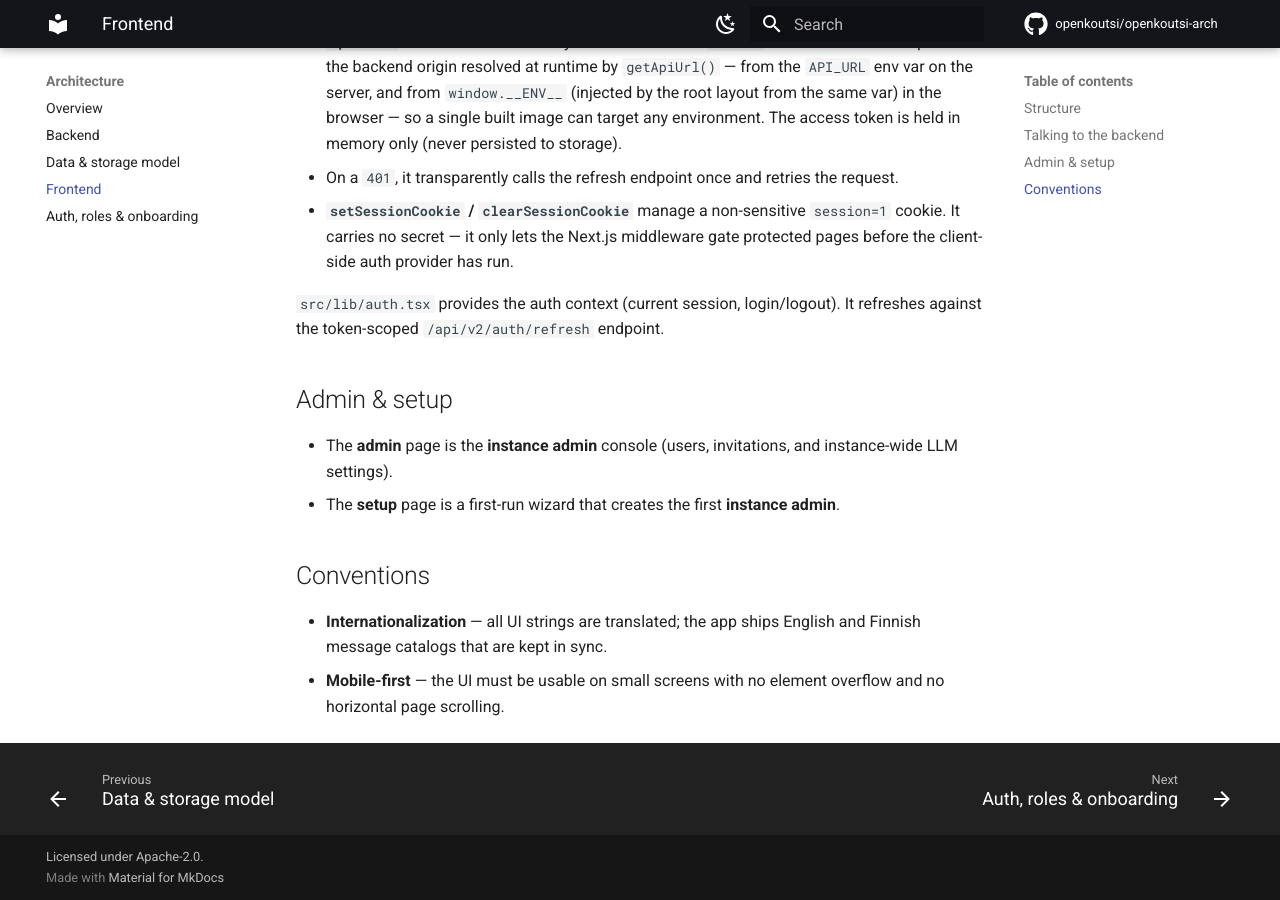
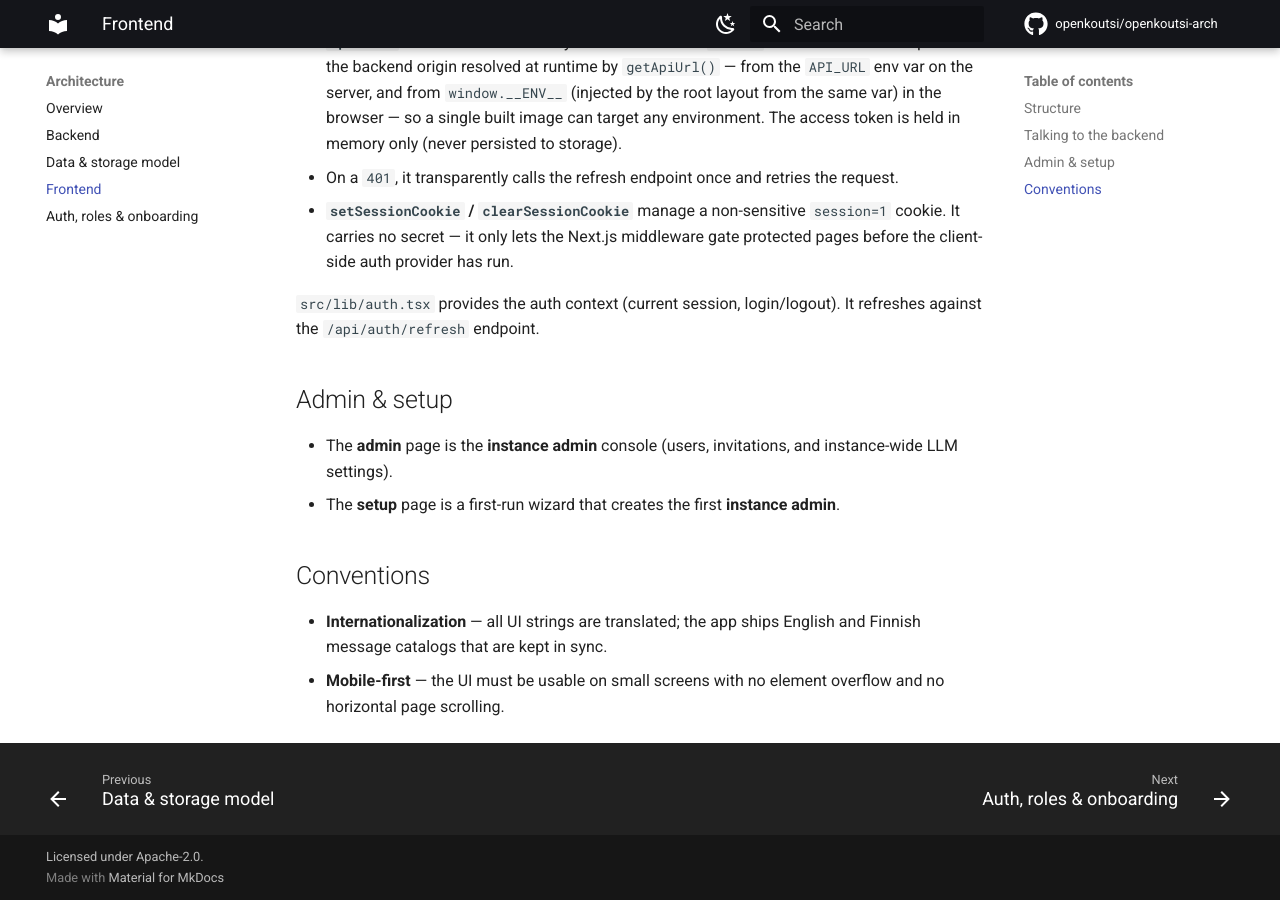
Before and after one commit to openkoutsi/openkoutsi-arch, an MkDocs documentation site: the page built from docs/architecture/frontend.md, in a window 1280 px wide and 900 px high, scrolled down 753 px. Built offline with MkDocs 1.6.1 and Material for MkDocs 9.7.7, drawn with Linux system fonts in a browser that asks for light colours; comment, search, counter and statistics services are not loaded.

Commit message:
docs: correct auth refresh endpoint path to /api/auth/refresh
The frontend refreshes against /api/auth/refresh (src/lib/auth.tsx,
src/lib/api.ts, src/lib/llm.ts, and an asserting test); the backend
mounts the auth router at /api with a /refresh route. There is no
/api/v2/auth/refresh path. Fix the stale reference.

Co-Authored-By: Claude Opus 4.8 <noreply@anthropic.com>
Claude-Session: https://claude.ai/code/session_01JeFocPKrnYTs7wZdCFC2Sa

```diff
--- a/docs/architecture/frontend.md
+++ b/docs/architecture/frontend.md
@@ -36,7 +36,7 @@ remains the real authority on access.
   client-side auth provider has run.
 
 `src/lib/auth.tsx` provides the auth context (current session, login/logout). It refreshes
-against the token-scoped `/api/v2/auth/refresh` endpoint.
+against the `/api/auth/refresh` endpoint.
 
 ## Admin & setup
 
```
